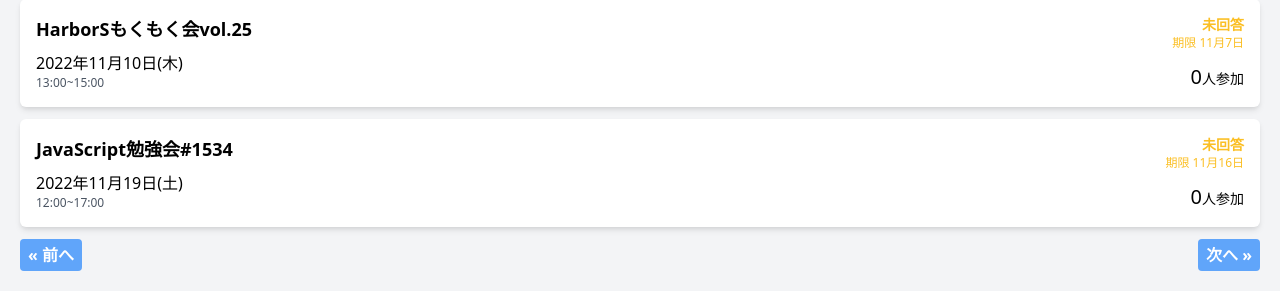
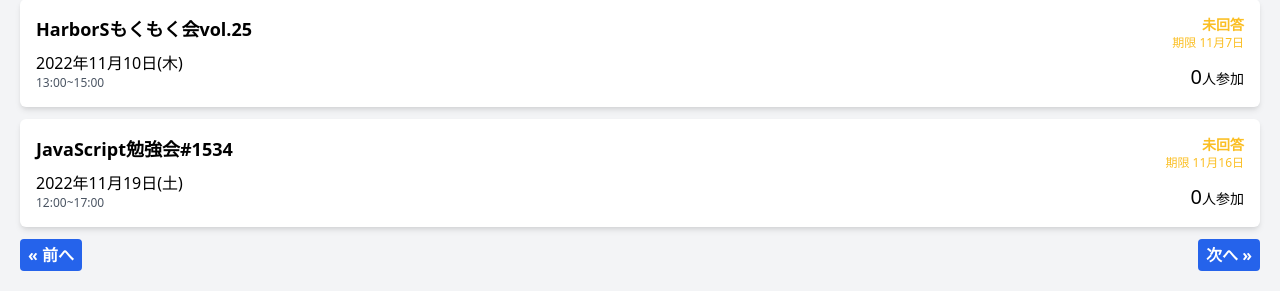
Before and after one commit to posse-ap/posse2-hackathon-202209-team2E, a PHP site: page /index.php?page=2 in a window 1280 px wide. Shown: the part 1181-1472 px from the top of the page. Run offline with PHP 8.4, Linux system fonts and the light colour scheme; the visitor is signed in with stand-in values (Sample User, id 1); data comes from the database, SQL or seed files in the repository; data that the repository does not hold is empty.

Commit message:
色修正

```diff
--- a/src/index.php
+++ b/src/index.php
@@ -134,12 +134,12 @@ function get_day_of_week($w)
             <?php
             if ($page != 1) { // 最初のページ以外で「前へ」を表示
             ?>
-              <a href="?page=<?= $prev ?>" class="block w-fit px-2 py-1 bg-blue-400 text-base text-white font-semibold rounded hover:bg-blue-500">&laquo; 前へ</a>
+              <a href="?page=<?= $prev ?>" class="block w-fit px-2 py-1 bg-blue-600 text-base text-white font-semibold rounded hover:bg-blue-500">&laquo; 前へ</a>
             <?php
             }
             if ($page < $max_page) { // 最後のページ以外で「次へ」を表示
             ?>
-              <a href="?page=<?= $next ?>" class="block w-fit px-2 py-1 bg-blue-400 text-base text-white font-semibold rounded hover:bg-blue-500">次へ &raquo;</a>
+              <a href="?page=<?= $next ?>" class="block w-fit px-2 py-1 bg-blue-600 text-base text-white font-semibold rounded hover:bg-blue-500">次へ &raquo;</a>
             <?php
             }
             ?>
```
